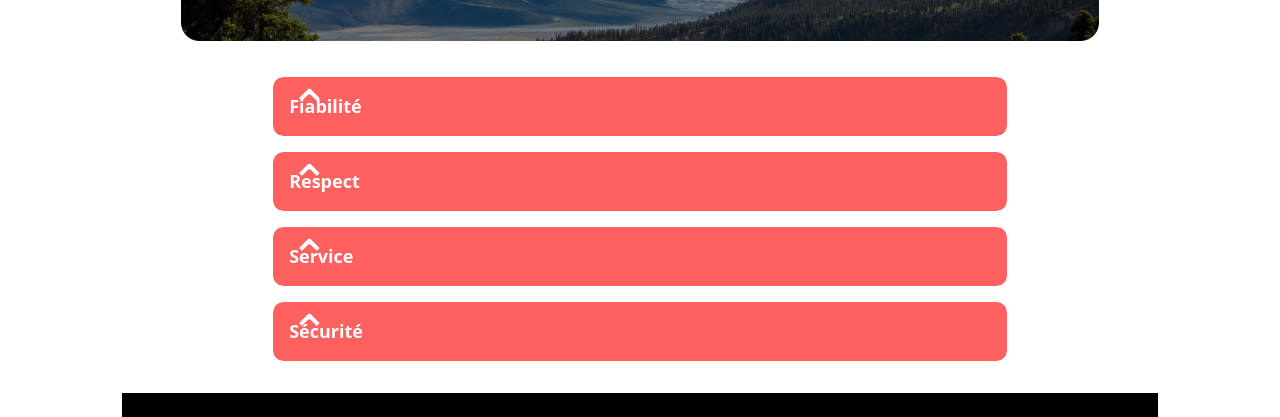
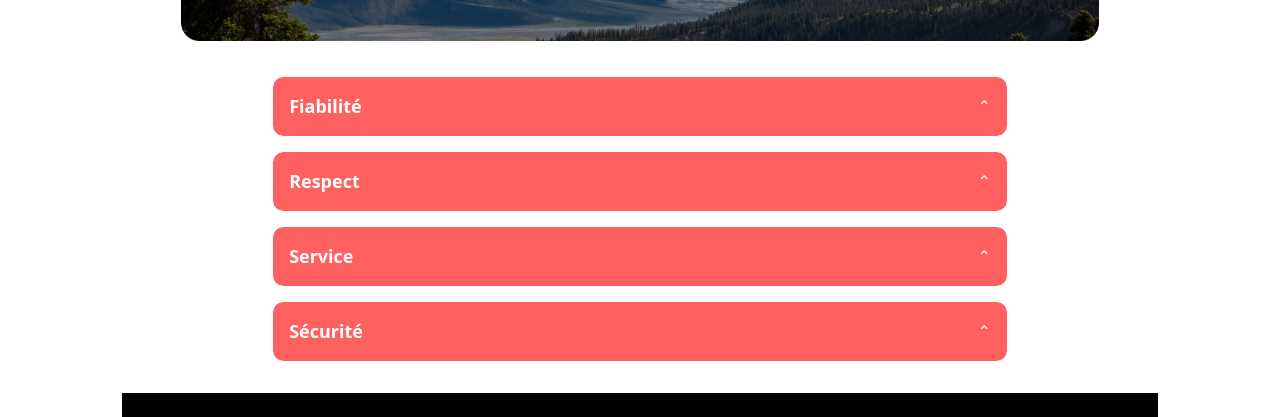
Before and after one commit to Kaorilan/LP_appli_location_immobiliere_React, a React (Vite) app in the folder frontend/: page /about in a window 1280 px wide. Shown: the part 272-689 px from the top of the page. Built offline with nearby package versions, Linux system fonts and the light colour scheme.

Commit message:
arrow collapse

```diff
--- a/frontend/src/components/collapse/Collapse.jsx
+++ b/frontend/src/components/collapse/Collapse.jsx
@@ -8,7 +8,7 @@ export default function Collapse({ title, children }) {
     <div className="collapse">
       <div className="collapse-header" onClick={() => setIsOpen(!isOpen)}>
         <h2>{title}</h2>
-        <span className={`arrow ${isOpen ? "open" : ""}`}>⌃</span>
+        <span className={`collapse-arrow ${isOpen ? "open" : ""}`}>⌃</span>
       </div>
       {isOpen && (
         <div className="collapse-content">
--- a/frontend/src/components/collapse/collapse.css
+++ b/frontend/src/components/collapse/collapse.css
@@ -29,12 +29,12 @@
 }
 
 .arrow {
-  flex-shrink: 0;
+
   transition: transform 0.3s ease;
   font-size: 1.5rem;
 }
 
-.arrow.open {
+.collapse-arrow.open {
   transform: rotate(180deg);
 }
 
```
